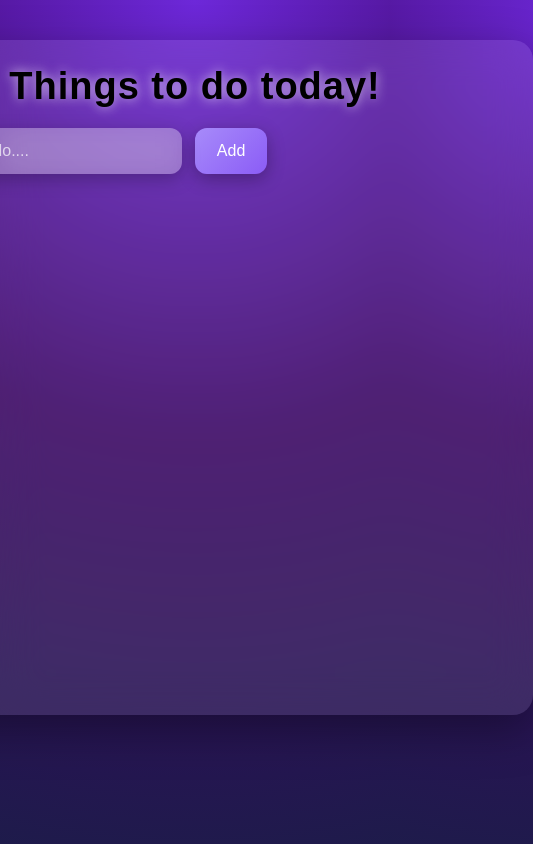
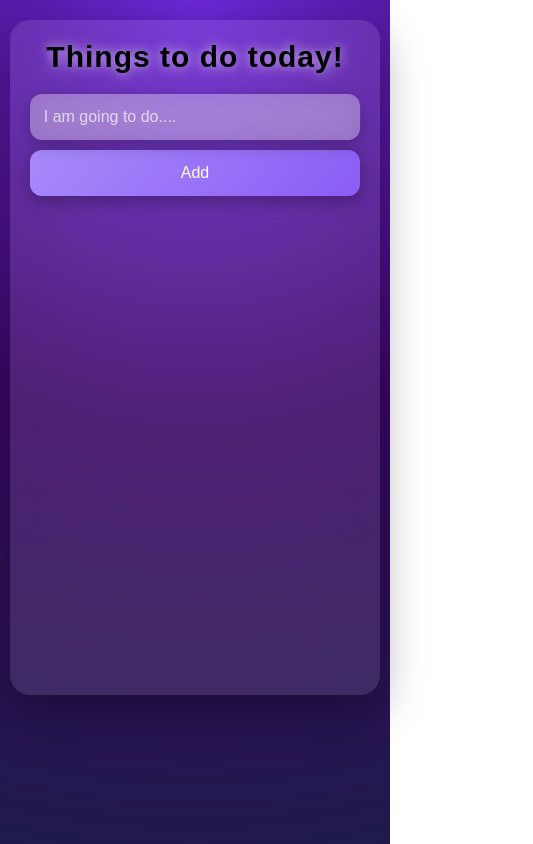
Before and after one commit to DeepSaha25/ToDo-List, a plain HTML site: page index.html in a window 390 px wide. Shown: the whole page, 533 px wide, since content can reach past the window. Drawn offline with Linux system fonts and the light colour scheme.

Commit message:
made responsive

```diff
--- a/style.css
+++ b/style.css
@@ -11,14 +11,16 @@ body {
     display: flex;
     flex-direction: column;
     align-items: center;
-    padding-top: 40px;
+    padding: 40px 15px;
     color: white;
     overflow-x: hidden;
 }
 
 main {
-    width: 80vh;
-    height: 80vh;
+    width: 95vw;
+    max-width: 600px;
+    height: auto;
+    min-height: 70vh;
     border-radius: 20px;
     padding: 25px;
     background: rgba(255,255,255,0.1);
@@ -94,7 +96,7 @@ h1 {
     list-style: none;
     width: 100%;
     margin-top: 20px;
-    max-height: 60vh;
+    max-height: 55vh;
     overflow-y: auto;
     padding-right: 8px;
 }
@@ -170,3 +172,34 @@ h1 {
 .delete-btn:active {
     transform: scale(0.95);
 }
+
+@media (max-width: 500px) {
+    body {
+        padding: 20px 10px;
+    }
+
+    main {
+        padding: 20px;
+        min-height: 80vh;
+    }
+
+    h1 {
+        font-size: 30px;
+    }
+
+    #todo-input {
+        width: 100%;
+        margin-bottom: 10px;
+    }
+
+    #add-btn {
+        width: 100%;
+        margin-left: 0;
+    }
+
+    .todo-text {
+        font-size: 16px;
+        margin-left: 8px;
+        word-break: break-all;
+    }
+}
```
